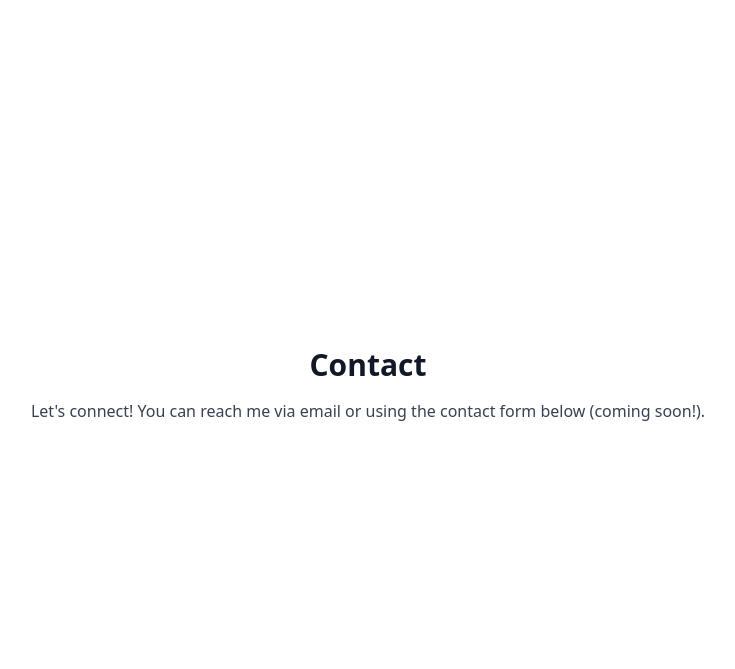
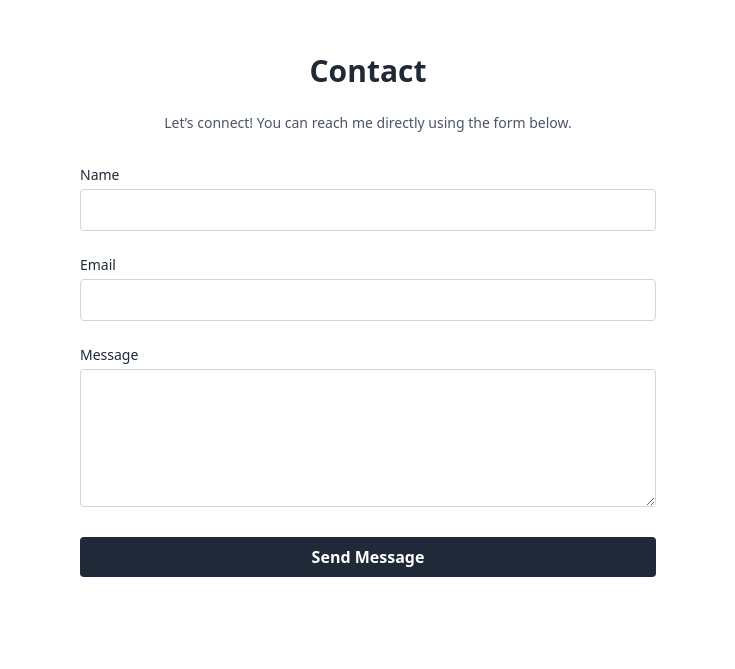
Before and after one commit to andris811/avdev, a React (Create React App) app: page / in a window 1280 px wide. Shown: the part 2371-3040 px from the top of the page, without its empty margins (272-1007 px from the left). Built offline with nearby package versions, Linux system fonts and the light colour scheme.

Commit message:
formspree contact added

```diff
--- a/package.json
+++ b/package.json
@@ -20,6 +20,7 @@
     "gh-pages": "^6.3.0",
     "react": "^19.1.0",
     "react-dom": "^19.1.0",
+    "react-hook-form": "^7.56.1",
     "react-scripts": "5.0.1",
     "react-scroll": "^1.9.3",
     "react-slick": "^0.30.3",
--- a/src/components/Contact.jsx
+++ b/src/components/Contact.jsx
@@ -1,10 +1,116 @@
+import { useForm } from "react-hook-form";
+import { useState } from "react";
+
 const Contact = () => {
-    return (
-      <section id="contact" className="min-h-screen flex flex-col items-center justify-center px-4 text-center">
-        <h2 className="text-3xl font-bold mb-4">Contact</h2>
-        <p className="text-gray-700 mb-2">Let's connect! You can reach me via email or using the contact form below (coming soon!).</p>
-      </section>
-    );
+  const {
+    register,
+    handleSubmit,
+    reset,
+    formState: { errors, isSubmitting },
+  } = useForm();
+
+  const [submitted, setSubmitted] = useState(false);
+
+  const onSubmit = async (data) => {
+    try {
+      const response = await fetch("https://formspree.io/f/mdknoldq", {
+        method: "POST",
+        headers: { Accept: "application/json" },
+        body: JSON.stringify(data),
+      });
+
+      if (response.ok) {
+        setSubmitted(true);
+        reset();
+      } else {
+        alert("Something went wrong. Please try again.");
+      }
+    } catch (err) {
+      console.error(err);
+      alert("Error submitting form.");
+    }
   };
 
-  export default Contact;
+  return (
+    <section
+      id="contact"
+      className="min-h-screen px-6 py-16 bg-white dark:bg-gray-900 text-gray-800 dark:text-gray-200"
+    >
+      <div className="max-w-xl mx-auto">
+        <h2 className="text-3xl font-bold mb-6 text-center">Contact</h2>
+        <p className="mb-8 text-center text-sm text-gray-600 dark:text-gray-400">
+          Let’s connect! You can reach me directly using the form below.
+        </p>
+
+        {submitted ? (
+          <div className="bg-green-100 dark:bg-green-800 text-green-800 dark:text-green-200 p-4 rounded text-center mb-6">
+            ✅ Message sent successfully! I’ll get back to you soon.
+          </div>
+        ) : (
+          <form onSubmit={handleSubmit(onSubmit)} className="space-y-6">
+            <div>
+              <label htmlFor="name" className="block mb-1 text-sm font-medium">
+                Name
+              </label>
+              <input
+                id="name"
+                type="text"
+                {...register("name", { required: "Name is required" })}
+                className="w-full px-4 py-2 rounded border border-gray-300 dark:border-gray-600 bg-white dark:bg-gray-800 text-gray-900 dark:text-gray-100"
+              />
+              {errors.name && (
+                <p className="text-red-500 text-xs mt-1">{errors.name.message}</p>
+              )}
+            </div>
+
+            <div>
+              <label htmlFor="email" className="block mb-1 text-sm font-medium">
+                Email
+              </label>
+              <input
+                id="email"
+                type="email"
+                {...register("email", {
+                  required: "Email is required",
+                  pattern: {
+                    value: /^\S+@\S+$/i,
+                    message: "Invalid email address",
+                  },
+                })}
+                className="w-full px-4 py-2 rounded border border-gray-300 dark:border-gray-600 bg-white dark:bg-gray-800 text-gray-900 dark:text-gray-100"
+              />
+              {errors.email && (
+                <p className="text-red-500 text-xs mt-1">{errors.email.message}</p>
+              )}
+            </div>
+
+            <div>
+              <label htmlFor="message" className="block mb-1 text-sm font-medium">
+                Message
+              </label>
+              <textarea
+                id="message"
+                rows="5"
+                {...register("message", { required: "Message is required" })}
+                className="w-full px-4 py-2 rounded border border-gray-300 dark:border-gray-600 bg-white dark:bg-gray-800 text-gray-900 dark:text-gray-100"
+              />
+              {errors.message && (
+                <p className="text-red-500 text-xs mt-1">{errors.message.message}</p>
+              )}
+            </div>
+
+            <button
+              type="submit"
+              disabled={isSubmitting}
+              className="w-full bg-gray-800 dark:bg-gray-200 text-white dark:text-gray-900 font-semibold py-2 rounded hover:scale-[1.02] transition"
+            >
+              {isSubmitting ? "Sending..." : "Send Message"}
+            </button>
+          </form>
+        )}
+      </div>
+    </section>
+  );
+};
+
+export default Contact;
```
Also changed, not shown: 1 other file (tests, documents, lock files or other folders).
